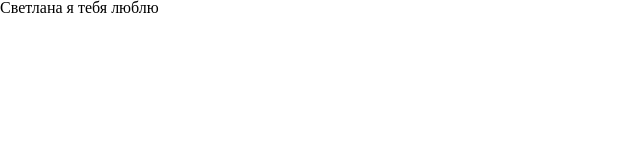
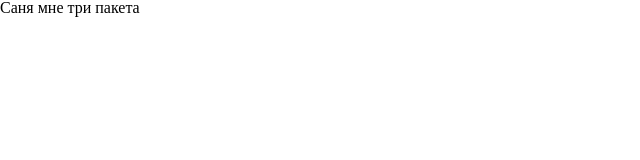
Before and after one commit to serikkov/serikkov.github.io, a plain HTML site: page index.html in a window 1280 px wide. Shown: the full height of the page, 0-640 px from the left. Drawn offline with Linux system fonts and the light colour scheme.

Commit message:
Update index.html

```diff
--- a/index.html
+++ b/index.html
@@ -6,6 +6,6 @@
 <link href="css/style.css" type="text/css" rel="stylesheet">
 </head>
 <body>
-  Светлана я тебя люблю
+  Саня мне три пакета
 </body>
 </html>
```
